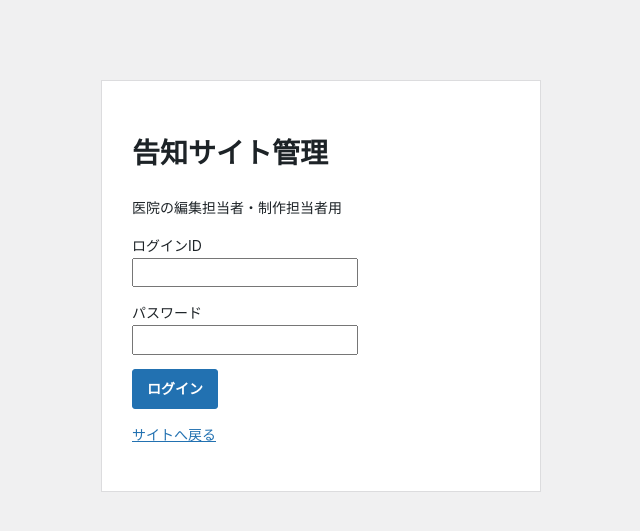
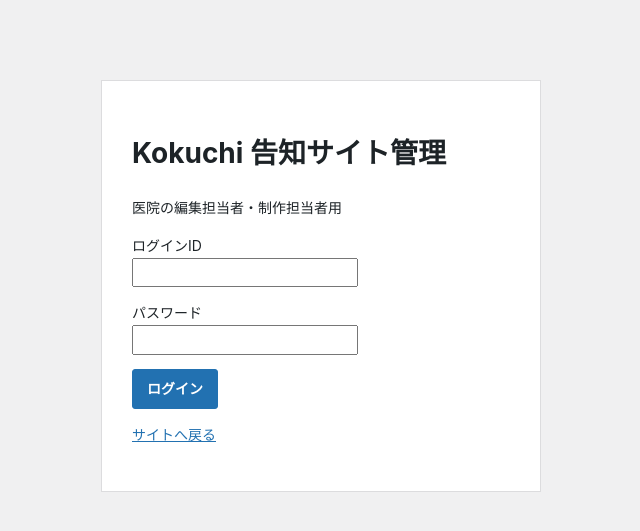
Before and after one commit to Suuhero/kokuti, a PHP site: page /runtime/admin.php in a window 1280 px wide. Shown: the top 531 px of the page, without its empty margins (319-959 px from the left). Run offline with PHP 8.4, Linux system fonts and the light colour scheme; a stand-in replaces the project's code that opens the database connection.

Commit message:
Rename product display branding and downloads to Kokuchi

```diff
--- a/admin/index.html
+++ b/admin/index.html
@@ -5,7 +5,7 @@
     <meta name="viewport" content="width=device-width,initial-scale=1" />
     <meta name="robots" content="noindex,nofollow" />
     <link rel="stylesheet" href="https://fonts.googleapis.com/css2?family=Libre+Baskerville:wght@400;700&family=Noto+Sans+JP:wght@400;500;600;700&amp;family=Noto+Serif+JP:wght@400;500;600;700&amp;display=swap" />
-    <title>Kokuch｜告知サイト管理</title>
+    <title>Kokuchi｜告知サイト管理</title>
     <link rel="stylesheet" href="../assets/admin.css?v=20261113-type-controls" />
     <link rel="stylesheet" href="../assets/dashicons.css" />
   </head>
@@ -27,7 +27,7 @@
       >
     </header>
     <aside class="sidebar">
-      <a class="brand" href="#home">Kokuch<small>告知サイト管理</small></a>
+      <a class="brand" href="#home">Kokuchi<small>告知サイト管理</small></a>
       <nav id="nav" aria-label="管理メニュー"></nav>
       <div class="sidebar-bottom">
         GitHub Pages デモ<br /><span>ブラウザ内に保存 / v0.1</span>
@@ -50,7 +50,7 @@
       <div id="notice" role="status" aria-live="polite" hidden></div>
       <form id="editor" novalidate></form>
       <footer class="admin-footer">
-        Kokuch — 告知サイトテンプレート<span
+        Kokuchi — 告知サイトテンプレート<span
           >サンプルの医院情報はすべて架空です。</span
         >
       </footer>
--- a/assets/builder.js
+++ b/assets/builder.js
@@ -138,7 +138,7 @@ function renderReview(){
 $('#next3').onclick=task(async()=>{if(!checkCredentials())return;sync();renderReview();$('#publish-reviewed').checked=false;go(4);});
 
 document.querySelectorAll('[data-back]').forEach(b=>b.onclick=()=>go(Number(b.dataset.back)));
-$('#download').onclick=task(async()=>{if(!checkPublish() || !checkCredentials())return;const errors=validate(data,schema);if(errors.length)throw Error(errors.slice(0,5).join('\n'));for(const path of mediaRefs(data))if(!images.has(path))throw Error('画像がありません：'+path+'。この画面の該当項目から画像を設定してください。');$('#download-state').textContent='パスワードを保護してZIPを生成しています…';const users=await Promise.all(['customer','company'].map(role=>credential($('#'+role+'-id').value.trim(),$('#'+role+'-password').value,role)));const response=await fetch('./template.zip',{cache:'no-cache'});if(!response.ok)throw Error('テンプレートを読み込めませんでした。ページを再読み込みしてください。');const files=unzipSync(new Uint8Array(await response.arrayBuffer()));const config={url:siteURL($('#url').value),users};const encoded=btoa(JSON.stringify(config));files['private/config.php']=strToU8("<?php\nreturn json_decode(base64_decode('"+encoded+"'), true, 512, JSON_THROW_ON_ERROR);\n");files['data/site.json']=strToU8(JSON.stringify(data,null,2));files['robots.txt']=strToU8('User-agent: *\nAllow: /\nDisallow: '+new URL(config.url).pathname+'admin/\nSitemap: '+config.url+'sitemap.xml\n');for(const path of mediaRefs(data))files[path]=new Uint8Array(await images.get(path).arrayBuffer());download('kokuti-'+domainId(config.url)+'.zip',new Blob([zipSync(files,{level:6})],{type:'application/zip'}));$('#download-state').textContent='ダウンロードを開始しました。解凍した中身をFTPで配置してください。';});
+$('#download').onclick=task(async()=>{if(!checkPublish() || !checkCredentials())return;const errors=validate(data,schema);if(errors.length)throw Error(errors.slice(0,5).join('\n'));for(const path of mediaRefs(data))if(!images.has(path))throw Error('画像がありません：'+path+'。この画面の該当項目から画像を設定してください。');$('#download-state').textContent='パスワードを保護してZIPを生成しています…';const users=await Promise.all(['customer','company'].map(role=>credential($('#'+role+'-id').value.trim(),$('#'+role+'-password').value,role)));const response=await fetch('./template.zip',{cache:'no-cache'});if(!response.ok)throw Error('テンプレートを読み込めませんでした。ページを再読み込みしてください。');const files=unzipSync(new Uint8Array(await response.arrayBuffer()));const config={url:siteURL($('#url').value),users};const encoded=btoa(JSON.stringify(config));files['private/config.php']=strToU8("<?php\nreturn json_decode(base64_decode('"+encoded+"'), true, 512, JSON_THROW_ON_ERROR);\n");files['data/site.json']=strToU8(JSON.stringify(data,null,2));files['robots.txt']=strToU8('User-agent: *\nAllow: /\nDisallow: '+new URL(config.url).pathname+'admin/\nSitemap: '+config.url+'sitemap.xml\n');for(const path of mediaRefs(data))files[path]=new Uint8Array(await images.get(path).arrayBuffer());download('kokuchi-'+domainId(config.url)+'.zip',new Blob([zipSync(files,{level:6})],{type:'application/zip'}));$('#download-state').textContent='ダウンロードを開始しました。解凍した中身をFTPで配置してください。';});
 async function init(){try{[sample,schema]=await Promise.all([jsonFile('data/sample.json'),jsonFile('data/schema.json')]);const saved=await store.load();revision=saved.revision;data=revision? saved.data:emptySite(sample);images=await store.images();fill();try{const x=await api('status');csrf=x.csrf;endpoint=true;aiConfigured=x.configured;$('#connection').textContent=x.configured?'Gemini APIキーを設定済みです。':'Gemini APIキーを設定するとAI整理を試せます。';}catch{$('#connection').textContent=location.hostname.endsWith('github.io')?'GitHub PagesではAI接続は動作しません。PHP版を開いてください。Word抽出・手入力・ZIP作成はここで利用できます。':'AIの接続確認に失敗しました。PHPサーバーの起動を確認して再読み込みしてください。';$('#api-key').disabled=true;$('#connect').disabled=true;$('#disconnect').disabled=true;}}catch(e){status(e.message,true);}}
 $("#font-sizes").onchange=ev=>{if(ev.target.dataset.fontSize)data.fontSize=ev.target.dataset.fontSize;};
 $('#patterns').onchange=ev=>{if(ev.target.dataset.design){data.design=ev.target.dataset.design;renderDesign();}};
--- a/builder/index.html
+++ b/builder/index.html
@@ -1,5 +1,5 @@
-<!doctype html><html lang="ja"><head><meta charset="utf-8"><meta name="viewport" content="width=device-width,initial-scale=1"><meta name="robots" content="noindex,nofollow"><title>Kokuch｜告知サイトを作成</title><link rel="stylesheet" href="../assets/builder.css?v=20261112-review"><link rel="stylesheet" href="../assets/design-controls.css?v=20261113-type-controls"><link rel="stylesheet" href="https://fonts.googleapis.com/css2?family=Libre+Baskerville:wght@400;700&family=Noto+Sans+JP:wght@400;500;600;700&amp;family=Noto+Serif+JP:wght@400;500;600;700&amp;display=swap"></head><body>
-<aside class="rail"><a class="brand" href="./">Kokuch<span>告知サイト制作ツール</span></a><div class="rail-active">告知サイトを作成</div><p>基本情報から、公開まで。<br>4つのステップで準備します。</p><small>パスワードはこの画面を閉じると消えます。安全な場所に控えてください。</small></aside>
+<!doctype html><html lang="ja"><head><meta charset="utf-8"><meta name="viewport" content="width=device-width,initial-scale=1"><meta name="robots" content="noindex,nofollow"><title>Kokuchi｜告知サイトを作成</title><link rel="stylesheet" href="../assets/builder.css?v=20261112-review"><link rel="stylesheet" href="../assets/design-controls.css?v=20261113-type-controls"><link rel="stylesheet" href="https://fonts.googleapis.com/css2?family=Libre+Baskerville:wght@400;700&family=Noto+Sans+JP:wght@400;500;600;700&amp;family=Noto+Serif+JP:wght@400;500;600;700&amp;display=swap"></head><body>
+<aside class="rail"><a class="brand" href="./">Kokuchi<span>告知サイト制作ツール</span></a><div class="rail-active">告知サイトを作成</div><p>基本情報から、公開まで。<br>4つのステップで準備します。</p><small>パスワードはこの画面を閉じると消えます。安全な場所に控えてください。</small></aside>
 <main><header><div><h1>告知サイトを作成</h1><p>医院の情報を整えて、FTPに配置するファイルをまとめます。</p></div></header>
 <ol class="steps" aria-label="作成ステップ"><li aria-current="step"><b>1</b>基本情報</li><li><b>2</b>掲載内容確認</li><li><b>3</b>ID・パスワード</li><li><b>4</b>ダウンロード</li></ol>
 <p id="validation-status" class="validation-status" role="status" aria-live="polite" aria-atomic="true"></p>
@@ -24,4 +24,4 @@
 <footer class="actions"><button data-back="2">← 掲載内容確認へ</button><button id="next3" class="primary">ダウンロードへ →</button></footer></section>
 <section id="step4" hidden><article><h2>ダウンロード前の最終確認</h2><p>医院情報と画像の設定状況を確認して、FTP配置用のZIPをダウンロードしてください。</p><dl id="review" class="review-list"></dl><h3>画像の設定状況</h3><dl id="review-images" class="review-list"></dl><p id="review-image-warning" class="review-warning" role="status" hidden></p><button type="button" data-back="2">掲載内容・画像を修正する</button><label class="check"><input type="checkbox" id="publish-reviewed">掲載内容・画像・診療時間・公開URLを確認しました</label><button id="download" class="primary big">ZIPをダウンロード</button><p id="download-state"></p></article>
 <article><h2>FTPに配置する手順</h2><ol class="instructions"><li>Xサーバーにドメインを登録し、DNSとSSLを設定します。</li><li>ZIPを解凍し、中身を公開URLに対応するフォルダへアップロードします。.htaccessも含めてください。</li><li>公開サイトと「admin/」を開き、表示・ログイン・保存を確認します。</li></ol><p>サイトマップは「sitemap.xml」で自動生成します。/sitmap.xmlからも転送します。</p><p class="note">既存サイトへの上書きはバックアップ後に行ってください。ZIPに制作ツール・APIキー・Word原本・平文パスワードは含みません。</p></article><footer class="actions"><button data-back="3">← ID・パスワードへ</button></footer></section>
-</main><script type="module" src="../assets/builder.js?v=20261113-type-controls"></script></body></html>
+</main><script type="module" src="../assets/builder.js?v=20261127-kokuchi"></script></body></html>
--- a/runtime/admin.php
+++ b/runtime/admin.php
@@ -36,4 +36,4 @@ if(isset($_SESSION['user']) && time()-($_SESSION['last'] ?? 0)<=3600) {
   $logout='<form method="post" style="margin-left:16px"><input type="hidden" name="csrf" value="'.$_SESSION['csrf'].'"><button name="logout" value="1">ログアウト</button></form>';
   echo str_replace('</header>',$logout.'</header>',$html);exit;
 }
-?><!doctype html><html lang="ja"><meta charset="utf-8"><meta name="viewport" content="width=device-width,initial-scale=1"><meta name="robots" content="noindex"><title>告知サイト｜ログイン</title><link rel="stylesheet" href="../assets/admin.css"><body><main style="max-width:440px;margin:10vh auto;padding:30px;background:white;border:1px solid #dcdcde"><h1>告知サイト管理</h1><p>医院の編集担当者・制作担当者用</p><form method="post"><input type="hidden" name="csrf" value="<?= $_SESSION['csrf'] ?>"><p><label>ログインID<br><input name="id" autocomplete="username" required maxlength="40"></label></p><p><label>パスワード<br><input name="password" type="password" autocomplete="current-password" required maxlength="128"></label></p><p role="alert"><?= htmlspecialchars($error,ENT_QUOTES,'UTF-8') ?></p><button class="primary">ログイン</button></form><p><a href="../">サイトへ戻る</a></p></main></body></html>
+?><!doctype html><html lang="ja"><meta charset="utf-8"><meta name="viewport" content="width=device-width,initial-scale=1"><meta name="robots" content="noindex"><title>Kokuchi｜ログイン</title><link rel="stylesheet" href="../assets/admin.css"><body><main style="max-width:440px;margin:10vh auto;padding:30px;background:white;border:1px solid #dcdcde"><h1>Kokuchi 告知サイト管理</h1><p>医院の編集担当者・制作担当者用</p><form method="post"><input type="hidden" name="csrf" value="<?= $_SESSION['csrf'] ?>"><p><label>ログインID<br><input name="id" autocomplete="username" required maxlength="40"></label></p><p><label>パスワード<br><input name="password" type="password" autocomplete="current-password" required maxlength="128"></label></p><p role="alert"><?= htmlspecialchars($error,ENT_QUOTES,'UTF-8') ?></p><button class="primary">ログイン</button></form><p><a href="../">サイトへ戻る</a></p></main></body></html>
--- a/scripts/build-template.mjs
+++ b/scripts/build-template.mjs
@@ -18,6 +18,6 @@ files['private/.htaccess']=strToU8('Require all denied\n');
 files['data/.htaccess']=strToU8('Options -Indexes\n<FilesMatch "^(site\\.json|\\.pending-.*)$">\nRequire all denied\n</FilesMatch>\n');
 files['media/.htaccess']=strToU8('Options -Indexes -ExecCGI\nRemoveHandler .php .phtml .phar .cgi .pl\n<FilesMatch "\\.(php[0-9]?|phtml|phar|cgi|pl|html|svg)$">\nRequire all denied\n</FilesMatch>\nHeader set X-Content-Type-Options "nosniff"\n');
 files['image/.htaccess']=files['media/.htaccess'];
-files['設置方法.txt']=strToU8('kokuti FTP設置用\nPHP 8.1以上 / Apache・.htaccess対応 / HTTPSを利用してください。\n1. Xサーバーのドメイン・DNS・SSLを設定します。\n2. ZIPの中身を公開フォルダへ配置します。隠しファイル.htaccessも必要です。\n3. admin/を開き、設定したアカウントでログインします。\n4. data・image・privateはPHPから書き込める権限が必要です。777にはしないでください。\n5. sitemap.xmlはPHPで動的生成します。\n6. 公開前にprivate/config.phpとdata/site.jsonが直接表示されないこと、管理画面から保存できることを確認してください。\nパスワードを失念した場合は制作ツールで認証情報を再生成しprivate/config.phpだけを差し替えてください。\nログインは1時間で期限切れ。10回失敗でIP/IDごとに15分制限します。\n既存サイトを更新する前にバックアップしてください。\n');
+files['設置方法.txt']=strToU8('Kokuchi FTP設置用\nPHP 8.1以上 / Apache・.htaccess対応 / HTTPSを利用してください。\n1. Xサーバーのドメイン・DNS・SSLを設定します。\n2. ZIPの中身を公開フォルダへ配置します。隠しファイル.htaccessも必要です。\n3. admin/を開き、設定したアカウントでログインします。\n4. data・image・privateはPHPから書き込める権限が必要です。777にはしないでください。\n5. sitemap.xmlはPHPで動的生成します。\n6. 公開前にprivate/config.phpとdata/site.jsonが直接表示されないこと、管理画面から保存できることを確認してください。\nパスワードを失念した場合は制作ツールで認証情報を再生成しprivate/config.phpだけを差し替えてください。\nログインは1時間で期限切れ。10回失敗でIP/IDごとに15分制限します。\n既存サイトを更新する前にバックアップしてください。\n');
 await fs.mkdir(path.join(root,'builder'),{recursive:true});await fs.writeFile(path.join(root,'builder/template.zip'),zipSync(files,{level:6}));
 console.log(`FTP template: ${Object.keys(files).length} files`);
```
Also changed, not shown: BUILDER.md (+1 -1 lines), README.md.
